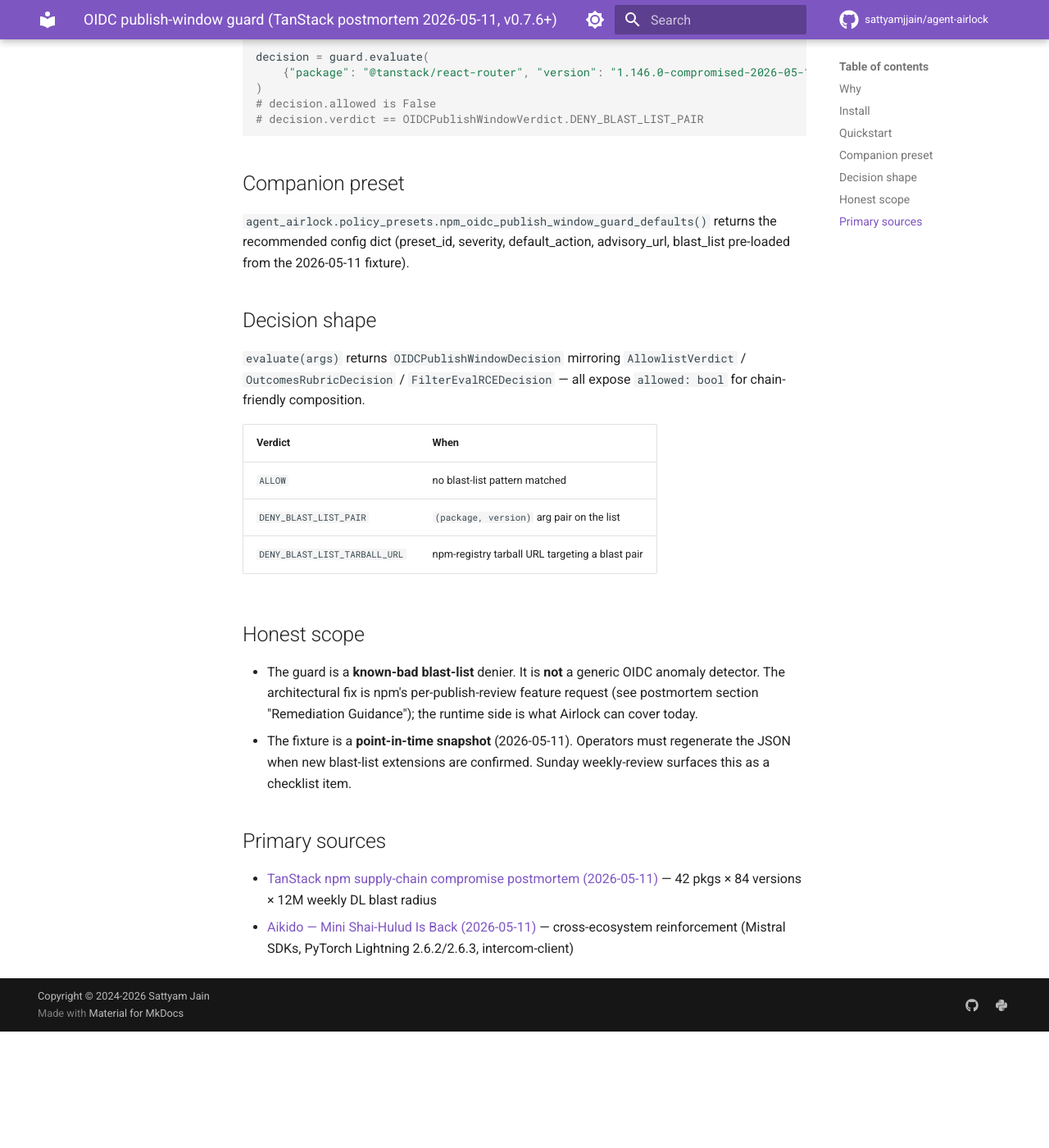
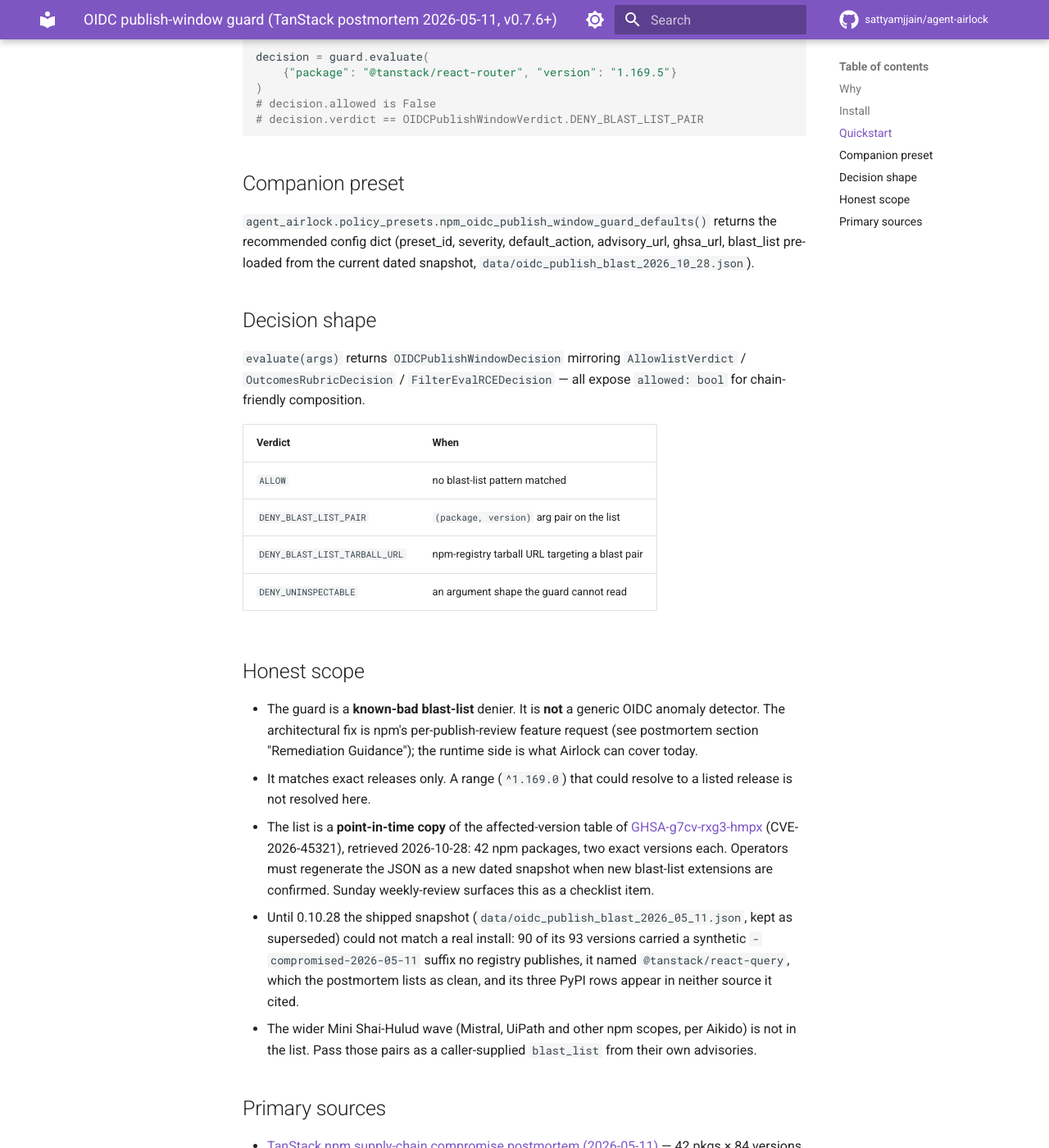
Before and after one commit to sattyamjjain/agent-airlock, an MkDocs documentation site: the page built from docs/policies/npm-oidc-publish-window-guard.md, in a window 1280 px wide and 1400 px high, scrolled down 1077 px. Shown: the whole window at 82% size. Built offline with MkDocs 1.6.1 and Material for MkDocs 9.7.7, drawn with Linux system fonts in a browser that asks for light colours; comment, search, counter and statistics services are not loaded; before the commit the page ends 2335 px from its top, so only the background shows below that; some of the changed text lies outside the part shown.

Commit message:
fix(data): OIDC publish-window blast list copied from GHSA-g7cv-rxg3-hmpx
The shipped 2026-05-11 snapshot could not match a real install: 90 of its 93 versions
carried a synthetic "-compromised-2026-05-11" suffix no registry publishes, it named
@tanstack/react-query (the TanStack postmortem lists it clean) with versions the
advisory does not list, and its three PyPI rows appear in neither source it cited.

New dated snapshot data/oidc_publish_blast_2026_10_28.json holds the 84 versions the
GitHub advisory lists (42 npm packages, two exact versions each), retrieved through the
GitHub REST API on 2026-10-28; _FIXTURE_RESOURCE_NAME is repointed and the old snapshot
stays as superseded. The guard now refuses @tanstack/react-router 1.169.5 and the
@tanstack/history 1.161.9 tarball and admits the patched 1.169.9. The preset gains a
ghsa_url key; its id and the loader name keep the incident date.

Primary sources:
https://github.com/advisories/GHSA-g7cv-rxg3-hmpx
https://tanstack.com/blog/npm-supply-chain-compromise-postmortem

Co-Authored-By: Claude Opus 5.5 <noreply@anthropic.com>

```diff
--- a/docs/policies/npm-oidc-publish-window-guard.md
+++ b/docs/policies/npm-oidc-publish-window-guard.md
@@ -43,7 +43,7 @@ from agent_airlock import (
 guard = OIDCPublishWindowGuard(blast_list=load_blast_list_from_2026_05_11())
 
 decision = guard.evaluate(
-    {"package": "@tanstack/react-router", "version": "1.146.0-compromised-2026-05-11"}
+    {"package": "@tanstack/react-router", "version": "1.169.5"}
 )
 # decision.allowed is False
 # decision.verdict == OIDCPublishWindowVerdict.DENY_BLAST_LIST_PAIR
@@ -53,8 +53,8 @@ decision = guard.evaluate(
 
 `agent_airlock.policy_presets.npm_oidc_publish_window_guard_defaults()`
 returns the recommended config dict (preset_id, severity,
-default_action, advisory_url, blast_list pre-loaded from the
-2026-05-11 fixture).
+default_action, advisory_url, ghsa_url, blast_list pre-loaded from the
+current dated snapshot, `data/oidc_publish_blast_2026_10_28.json`).
 
 ## Decision shape
 
@@ -67,6 +67,7 @@ default_action, advisory_url, blast_list pre-loaded from the
 | `ALLOW` | no blast-list pattern matched |
 | `DENY_BLAST_LIST_PAIR` | `(package, version)` arg pair on the list |
 | `DENY_BLAST_LIST_TARBALL_URL` | npm-registry tarball URL targeting a blast pair |
+| `DENY_UNINSPECTABLE` | an argument shape the guard cannot read |
 
 ## Honest scope
 
@@ -75,11 +76,26 @@ default_action, advisory_url, blast_list pre-loaded from the
   per-publish-review feature request (see postmortem section
   "Remediation Guidance"); the runtime side is what Airlock can
   cover today.
-- The fixture is a **point-in-time snapshot** (2026-05-11). Operators
-  must regenerate the JSON when new blast-list extensions are
-  confirmed. Sunday weekly-review surfaces this as a checklist item.
+- It matches exact releases only. A range (`^1.169.0`) that could resolve to
+  a listed release is not resolved here.
+- The list is a **point-in-time copy** of the affected-version table of
+  [GHSA-g7cv-rxg3-hmpx][ghsa] (CVE-2026-45321), retrieved 2026-10-28: 42 npm
+  packages, two exact versions each. Operators must regenerate the JSON as a
+  new dated snapshot when new blast-list extensions are confirmed. Sunday
+  weekly-review surfaces this as a checklist item.
+- Until 0.10.28 the shipped snapshot (`data/oidc_publish_blast_2026_05_11.json`,
+  kept as superseded) could not match a real install: 90 of its 93 versions
+  carried a synthetic `-compromised-2026-05-11` suffix no registry publishes, it
+  named `@tanstack/react-query`, which the postmortem lists as clean, and its
+  three PyPI rows appear in neither source it cited.
+- The wider Mini Shai-Hulud wave (Mistral, UiPath and other npm scopes, per
+  Aikido) is not in the list. Pass those pairs as a caller-supplied
+  `blast_list` from their own advisories.
 
 ## Primary sources
 
 - [TanStack npm supply-chain compromise postmortem (2026-05-11)][postmortem] — 42 pkgs × 84 versions × 12M weekly DL blast radius
-- [Aikido — Mini Shai-Hulud Is Back (2026-05-11)](https://www.aikido.dev/blog/mini-shai-hulud-is-back-tanstack-compromised) — cross-ecosystem reinforcement (Mistral SDKs, PyTorch Lightning 2.6.2/2.6.3, intercom-client)
+- [GHSA-g7cv-rxg3-hmpx (CVE-2026-45321)][ghsa] — the affected-version table the shipped list is copied from
+- [Aikido — Mini Shai-Hulud Is Back (2026-05-11)](https://www.aikido.dev/blog/mini-shai-hulud-is-back-tanstack-compromised) — the wider npm wave (Mistral, UiPath and other scopes); its packages are not in the list
+
+[ghsa]: https://github.com/advisories/GHSA-g7cv-rxg3-hmpx
```
Also changed, not shown: 4 other files.
